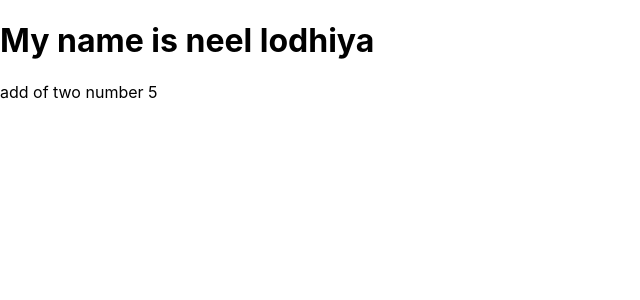
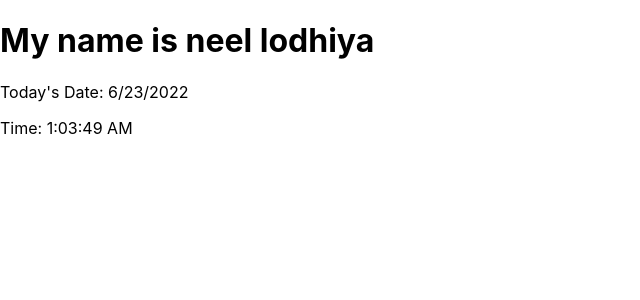
Before and after one commit to Neel050302/react_demo, a React (Create React App) app: page / in a window 1280 px wide. Shown: the top 300 px of the page, without its empty margins (0-640 px from the left). Built offline with nearby package versions, Linux system fonts and the light colour scheme.

Commit message:
Challenge 2 -add local date and time

```diff
--- a/src/index.js
+++ b/src/index.js
@@ -4,11 +4,14 @@ import './index.css';
 
 const fname = "neel";
 const lname= "lodhiya";
+const date = new Date().toLocaleDateString();
+const time = new Date().toLocaleTimeString();
 /* only use expression not use statement */
 
 ReactDOM.render(<>
   <h1>{`My name is ${fname}  ${lname}`} </h1>
-  <p> add of two number {2+3}</p>
+  <p>{`Today's Date: ${date} `}</p>
+  <p>{`Time: ${time}`}</p>
 </>
 
 , document.getElementById("root"));
```
